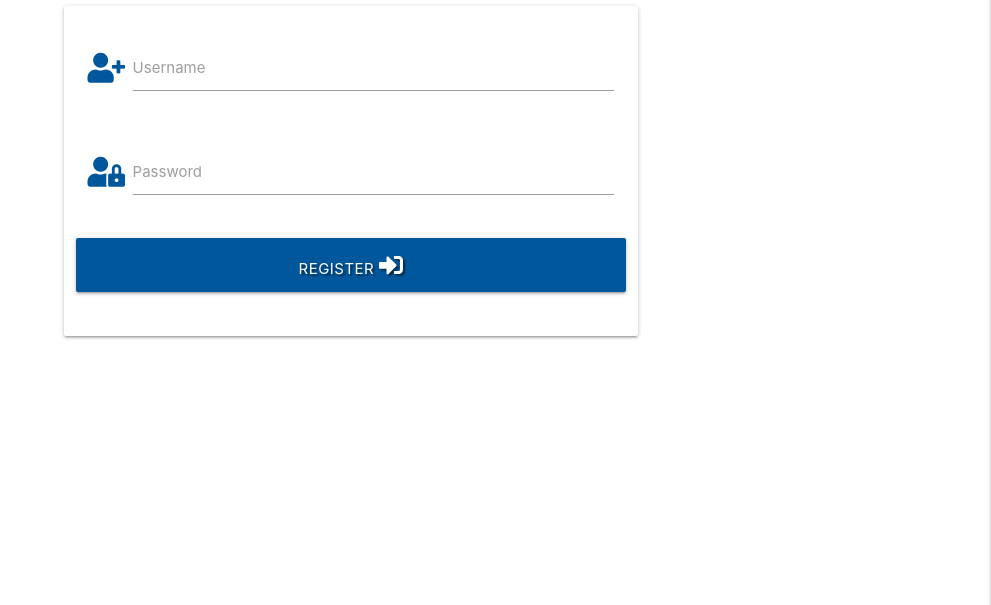
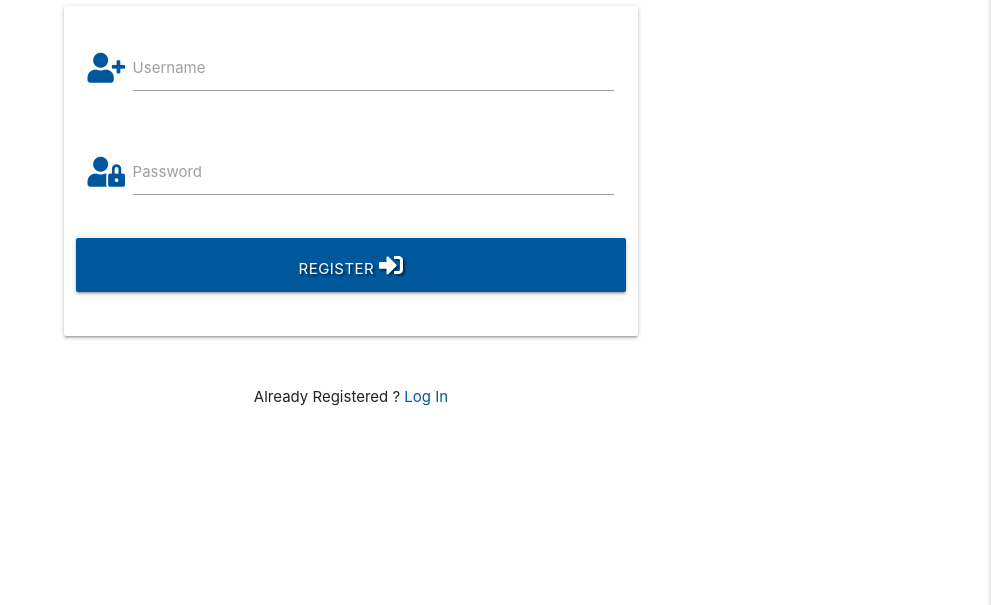
Before and after one commit to Peristratus/flask-task-manager-project, a Flask app: page /register in a window 1280 px wide. Shown: the part 160-765 px from the top of the page, without its empty margins (289-1280 px from the left). Run offline with Flask 2, Linux system fonts and the light colour scheme; some libraries are stand-ins or nearby versions.

Commit message:
code for the register form href redirect to login inserted

```diff
--- a/templates/register.html
+++ b/templates/register.html
@@ -34,4 +34,11 @@
         </form>
     </div>
 
+    <div class="row">
+        <p class="col s12 center-align">
+            Already Registered ?
+            <a href="{{url_for('login')}}" class="light-blue-text text-darken-4">Log In</a>
+        </p>
+    </div>
+
 {% endblock %}
```
